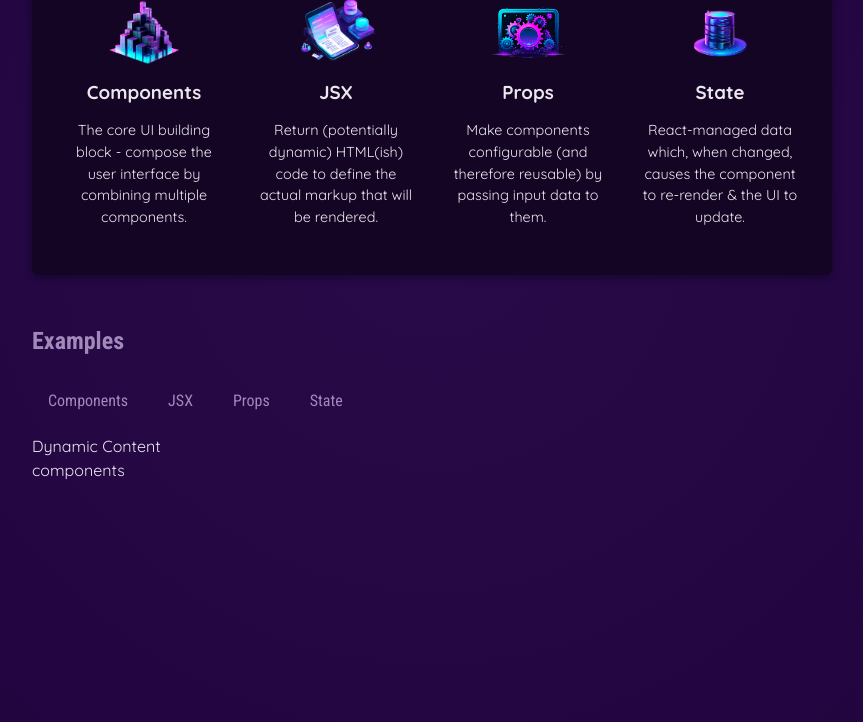
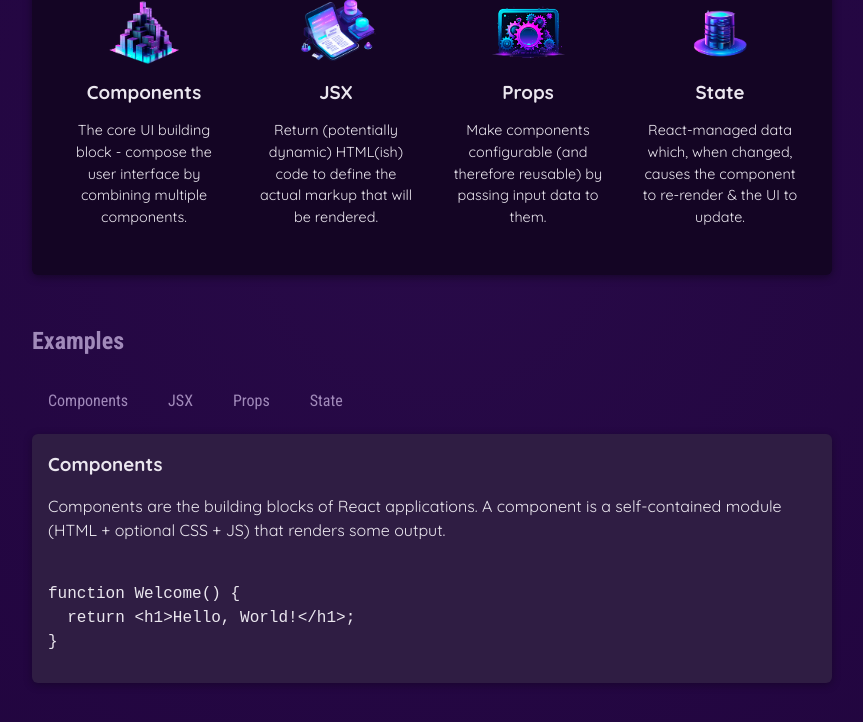
Before and after one commit to mikesdc/udemy_react_section3, a React (Vite) app: page / in a window 1280 px wide. Both pictures are taken after a click on the button "Components". Shown: the part 424-1146 px from the top of the page, without its empty margins (208-1071 px from the left). Built offline with nearby package versions, Linux system fonts and the light colour scheme.

Commit message:
Lesson 56 - completed rendering content conditionally lesson, used if statement rather than ternary.

```diff
--- a/src/App.jsx
+++ b/src/App.jsx
@@ -3,16 +3,30 @@
 import TabButton from "./components/TabButton/TabButton.jsx";
 import CoreConcept from "./components/CoreConcept/CoreConcept.jsx";
 
-import { CORE_CONCEPTS } from "./data";
+import { EXAMPLES, CORE_CONCEPTS } from "./data";
 
 function App() {
-  const [selectedTopic, setSelectedTopic] = useState("Please click a button.");
+  const [selectedTopic, setSelectedTopic] = useState("");
 
   function handleSelect(selectedButton) {
     // selectedButton => 'components, 'jsx', 'props', 'state'
     setSelectedTopic(selectedButton);
     console.log(selectedTopic);
     console.log(`Hello World! - selected ${selectedButton}!`);
+  }
+
+  let tabContent = <p>Please select a topic.</p>;
+
+  if (selectedTopic) {
+    tabContent = (
+      <div id="tab-content">
+        <h3>{EXAMPLES[selectedTopic].title}</h3>
+        <p>{EXAMPLES[selectedTopic].description}</p>
+        <pre>
+          <code>{EXAMPLES[selectedTopic].code}</code>
+        </pre>
+      </div>
+    );
   }
 
   return (
@@ -38,8 +52,7 @@
             <TabButton onSelect={() => handleSelect("props")}>Props</TabButton>
             <TabButton onSelect={() => handleSelect("state")}>State</TabButton>
           </menu>
-          Dynamic Content
-          <div>{selectedTopic}</div>
+          {tabContent}
         </section>
       </main>
     </div>
```
